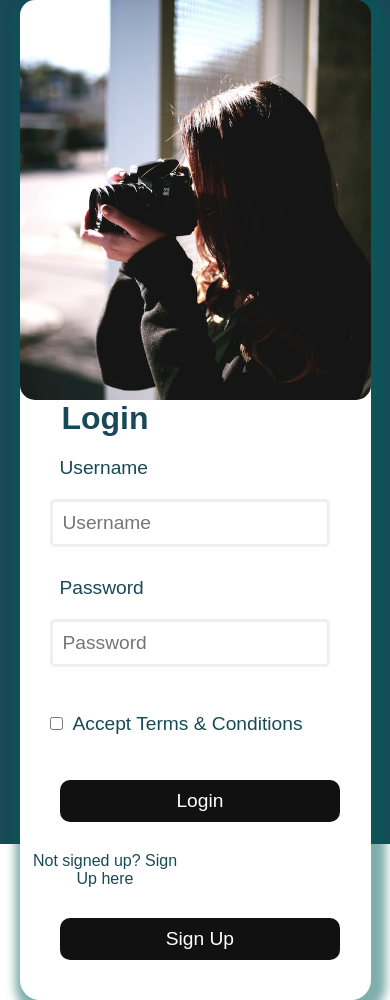
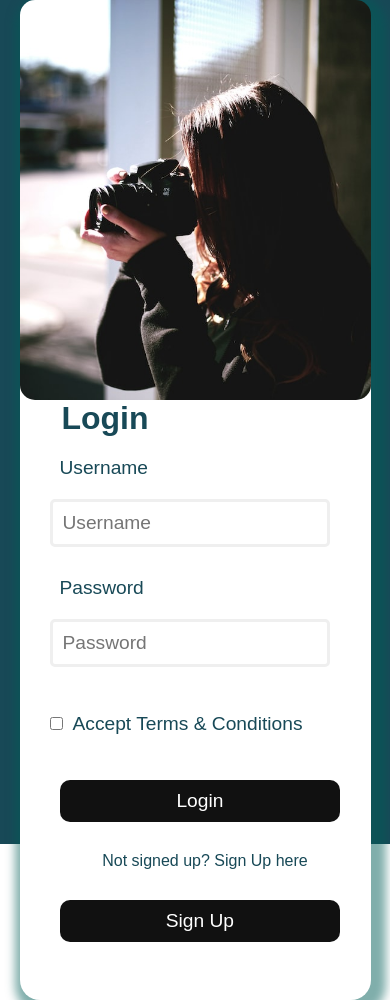
Before and after one commit to Birdie13-stack/drag-and-drop-gallery, a React (Create React App) app: page / in a window 390 px wide. Built offline with nearby package versions, Linux system fonts and the light colour scheme; a web font is replaced by a local one.

Commit message:
Updated UI

```diff
--- a/src/App.css
+++ b/src/App.css
@@ -248,7 +248,7 @@ input{
   }
 
   .sign{
-    margin-right: 200px;
+    margin: 20px auto;
     text-align: center;
   }
 }
```
